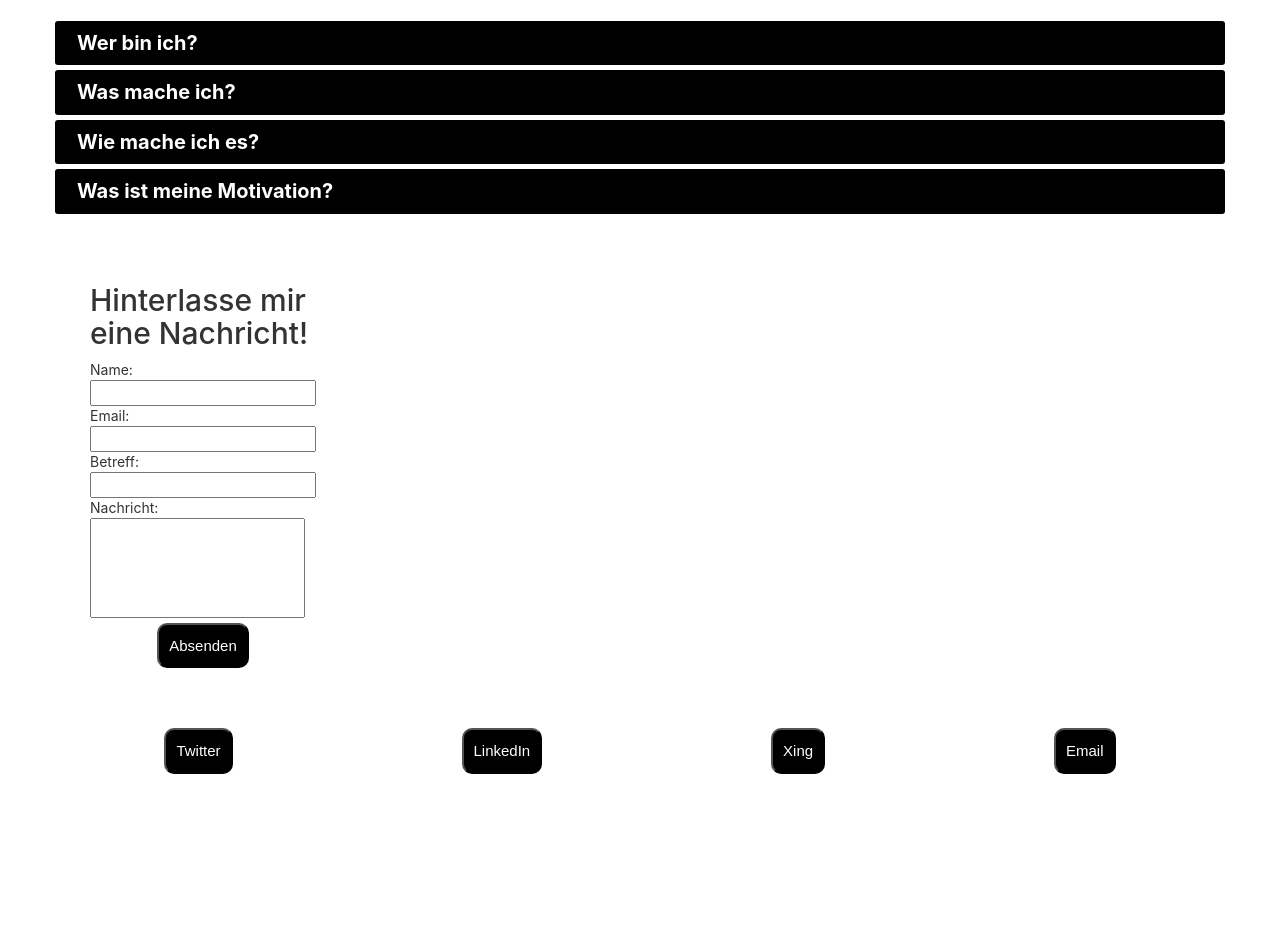
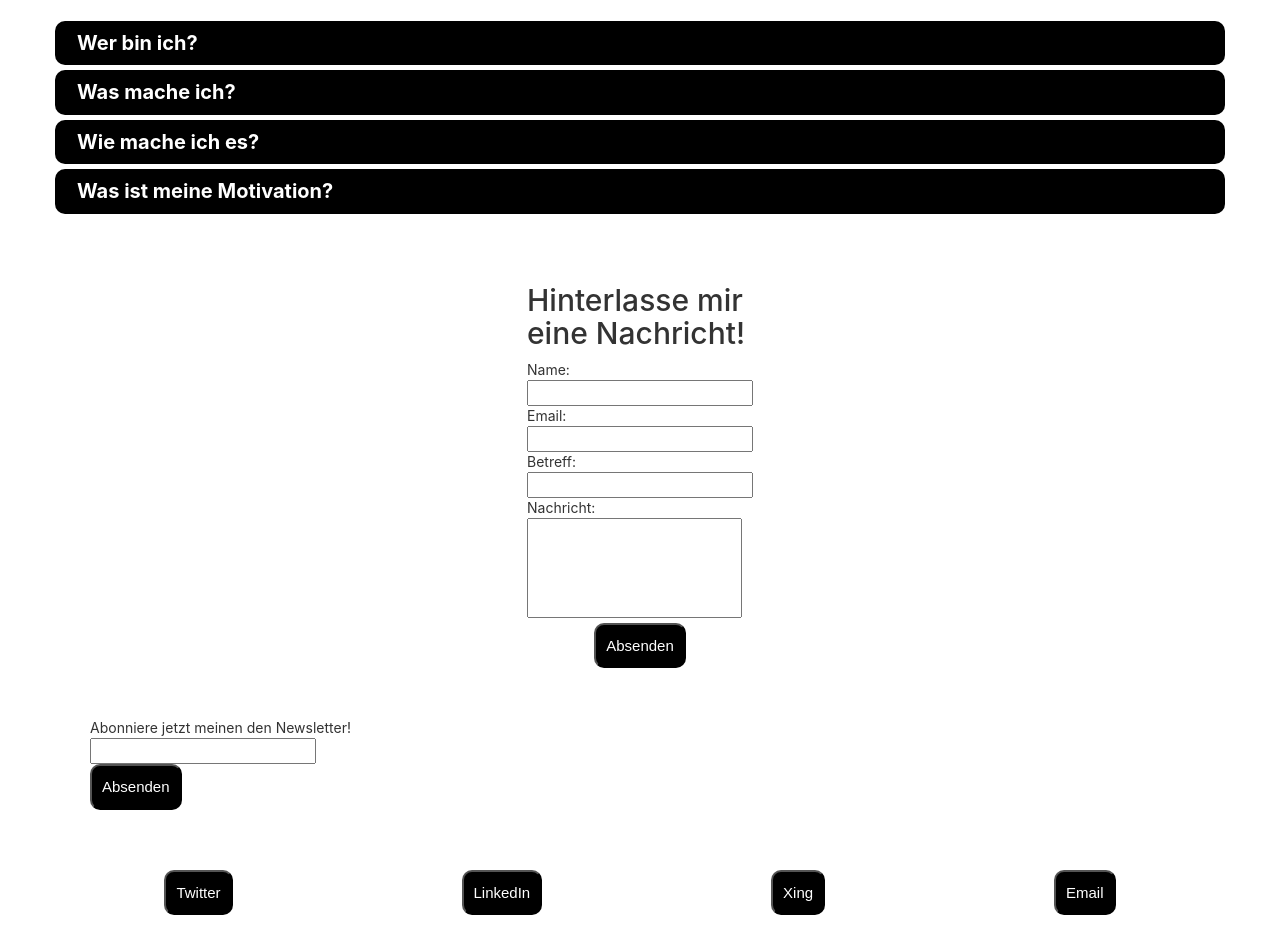
Before and after one commit to msirisko/react_portfolio, a React (Create React App) app: page / in a window 1280 px wide. Shown: the part 567-1492 px from the top of the page. Before the commit the page ends 1351 px from the top, so only its background shows below. Built offline with nearby package versions, Linux system fonts and the light colour scheme; data requests are answered from the project's data file.

Commit message:
newsletter

```diff
--- a/db.json
+++ b/db.json
@@ -105,6 +105,17 @@
       "email": "",
       "subject": "",
       "message": "lll"
+    },
+    {
+      "id": "2022-05-02T14:30:13.606Z",
+      "email": "mirja.sirisko@adesso.de"
+    },
+    {
+      "id": "2022-05-02T14:31:28.556Z",
+      "name": "ich ",
+      "email": "ich@ich",
+      "subject": "ich",
+      "message": "ich"
     }
   ]
 }
--- a/src/App.js
+++ b/src/App.js
@@ -3,10 +3,6 @@ import About from "./Components/About/About.jsx";
 import Info from "./Components/Info/Info.jsx";
 import Accordion from "./Components/Accordion/Accordion"
 import Links from "./Components/Links/Links.jsx";
-import ContactForm from "./Components/Contact/ContactForm/ContactForm";
-import {useState, useEffect} from "react";
-import {getAllContacts} from "./Components/Contact/ContactForm/ContactApiService";
-import {addContactToApi} from "./Components/Contact/ContactForm/ContactApiService";
 import Contact from "./Components/Contact/Contact";
 
 
--- a/src/Components/Accordion/Accordion.module.css
+++ b/src/Components/Accordion/Accordion.module.css
@@ -8,7 +8,7 @@ label {
     margin: 0 0 5px 0;
     cursor: pointer;
     background: black;
-    border-radius: 3px;
+    border-radius: 1rem;
     color: #FFF;
     transition: ease .5s;
     font-size: 20px;
--- a/src/Components/Contact/Contact.jsx
+++ b/src/Components/Contact/Contact.jsx
@@ -3,6 +3,7 @@ import ContactForm from "./ContactForm/ContactForm";
 import {useState, useEffect} from "react";
 import {getAllContacts} from "./ContactForm/ContactApiService";
 import {addContactToApi} from "./ContactForm/ContactApiService";
+import Newsletter from "./Newsletter/Newsletter";
 
 export default function Contact(){
     const [contacts, setContacts] = useState([]);
@@ -24,7 +25,7 @@ export default function Contact(){
     return(
         <div className={style.Contact}>
             <ContactForm sendDataOnSubmit={addContact} />
-
+            <Newsletter sendDataOnSubmit={addContact}/>
         </div>
 
     )
--- a/src/Components/Contact/Contact.module.css
+++ b/src/Components/Contact/Contact.module.css
@@ -7,6 +7,7 @@
 @media only screen and (min-width: 768px) {
     .Contact {
         display: flex;
+        justify-content: space-between;
         flex-direction: row;
     }
 }
--- a/src/Components/Contact/ContactForm/ContactApiService.jsx
+++ b/src/Components/Contact/ContactForm/ContactApiService.jsx
@@ -1,4 +1,3 @@
-
 
 export async function getAllContacts() {
     const httpResponse = await fetch('http://localhost:4000/contacts');
--- a/src/Components/Contact/ContactForm/ContactForm.module.css
+++ b/src/Components/Contact/ContactForm/ContactForm.module.css
@@ -1,6 +1,6 @@
 .ContactForm{
     display: flex;
-    justify-content: space-between;
+    justify-content: space-evenly;
     margin: 50px;
 }
 textarea{
--- /dev/null
+++ b/src/Components/Contact/Newsletter/Newsletter.jsx
@@ -0,0 +1,35 @@
+import style from "./Newsletter.module.css";
+import {useState} from "react";
+
+export default function Newsletter({ sendDataOnSubmit }){
+    const [email, setEmail] = useState("");
+    function onEmailChange(event) {
+        setEmail(event.target.value);
+    }
+    function onSubmit(event) {
+        event.preventDefault();
+        sendDataOnSubmit({
+            email: email,
+        });
+        setEmail("");
+    }
+
+    return(
+        <div className={style.Newsletter}>
+            Abonniere jetzt meinen den Newsletter!
+            <form onSubmit={onSubmit}>
+
+                <input
+                    label="Email"
+                    name="email"
+                    type="email"
+                    value={email}
+                    onChange={onEmailChange}
+                />
+                <button className={style.Send}>Absenden</button>
+
+            </form>
+        </div>
+
+    )
+}
--- /dev/null
+++ b/src/Components/Contact/Newsletter/Newsletter.module.css
@@ -0,0 +1,3 @@
+.Newsletter {
+    margin: 50px;
+}
```
